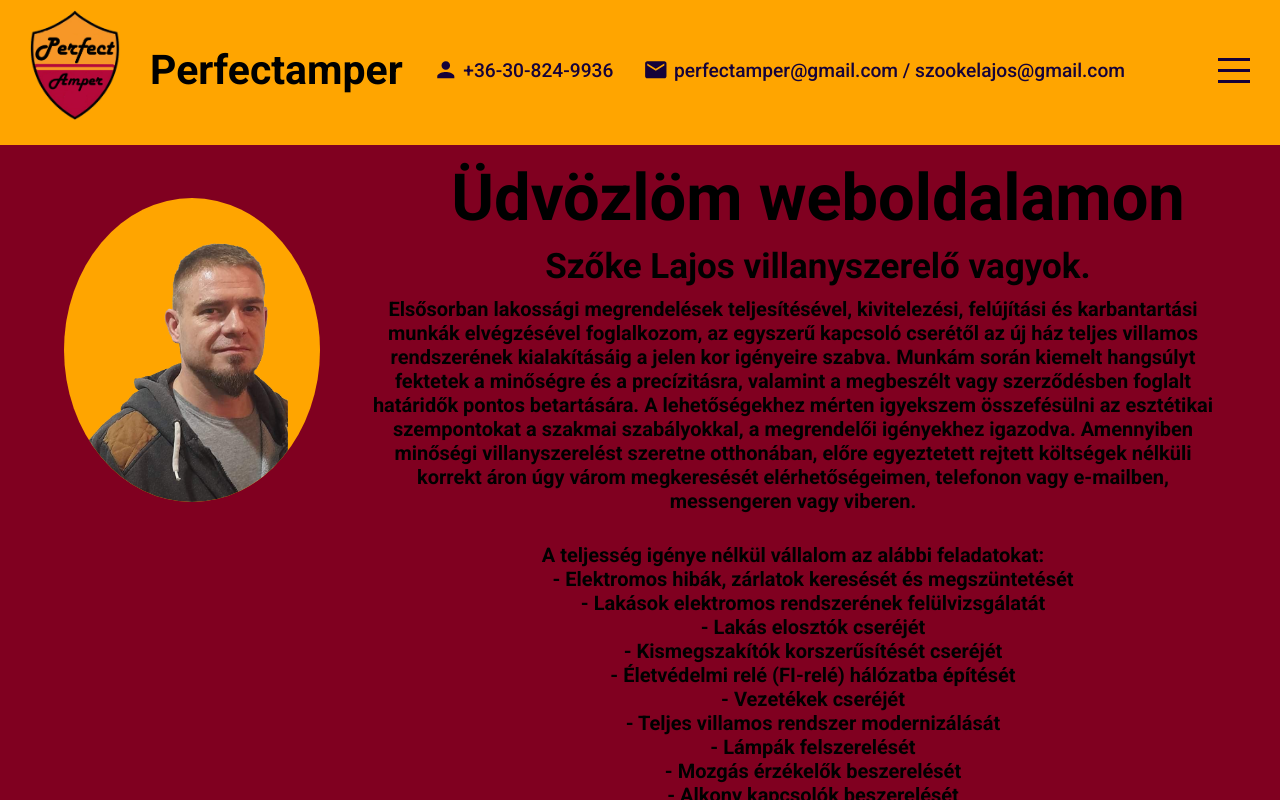
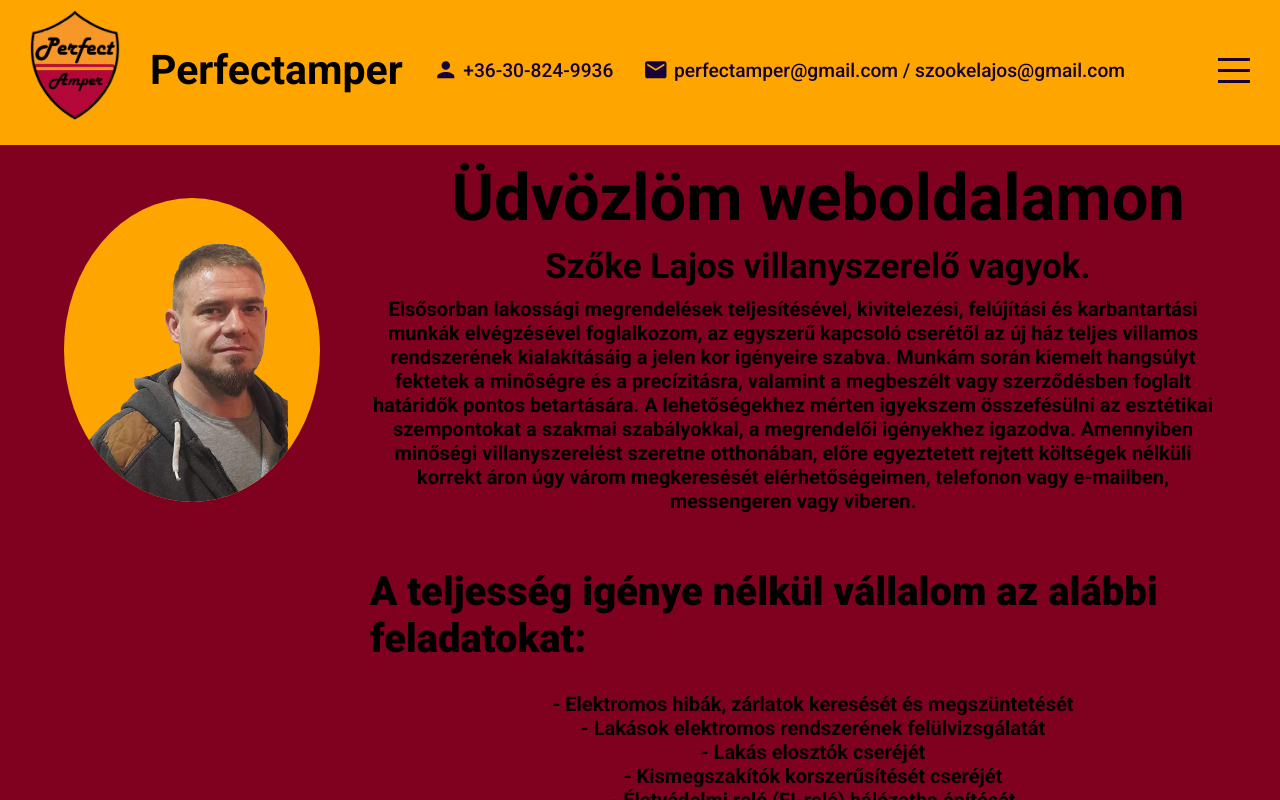
Before and after one commit to ZsoltTirkala/villanyszereles-site, a React (Create React App) app: page / in a window 1280 px wide. Built offline with nearby package versions, Linux system fonts and the light colour scheme.

Commit message:
add list headline

```diff
--- a/src/components/intro/Intro.jsx
+++ b/src/components/intro/Intro.jsx
@@ -25,7 +25,8 @@ export default function Intro() {
             nélküli korrekt áron úgy várom megkeresését elérhetőségeimen,
             telefonon vagy e-mailben, messengeren vagy viberen.
           </h3>
-          <h3 id="intro-list">A teljesség igénye nélkül vállalom az alábbi feladatokat:
+          <p id="list-headline">A teljesség igénye nélkül vállalom az alábbi feladatokat:</p>
+          <h3 id="intro-list">
           <ul>
             <li>
               - Elektromos hibák, zárlatok keresését és megszüntetését
```
